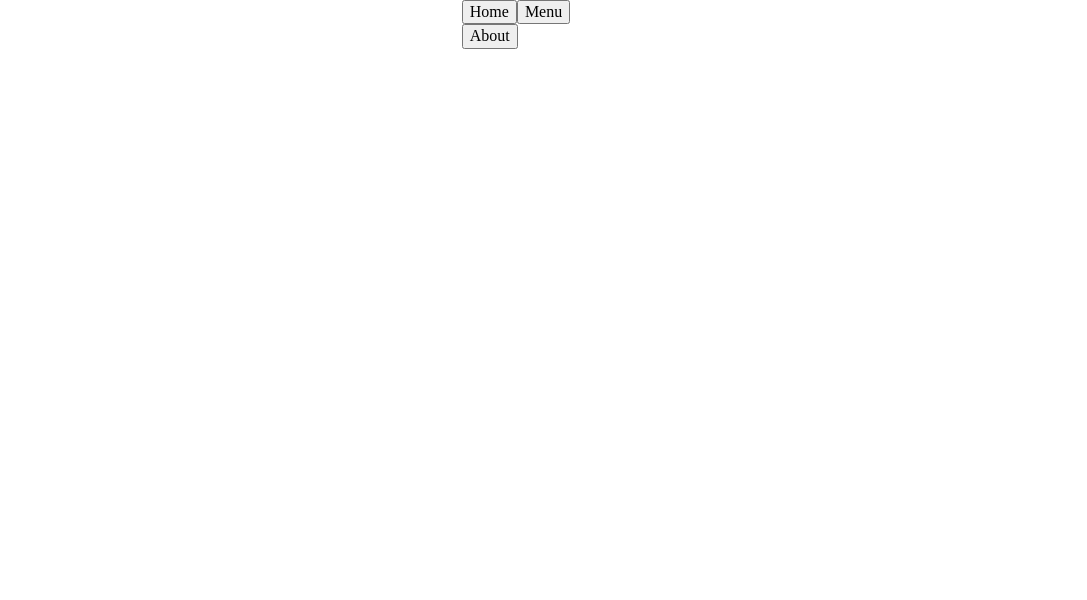
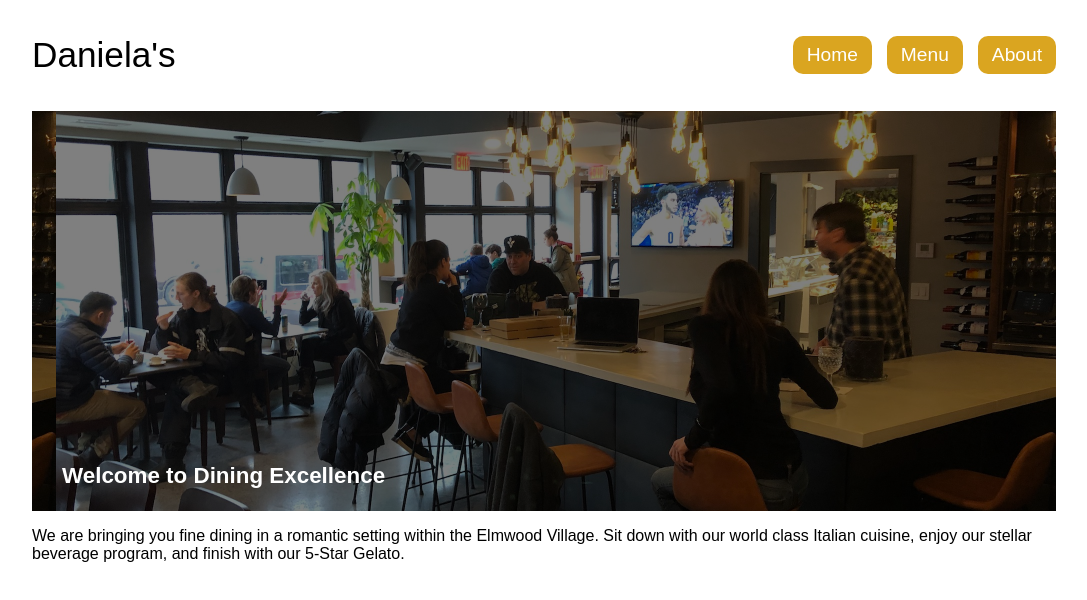
Before and after one commit to kamalypatel/restaurant-page, a website built with webpack: page src/index.html in a window 1280 px wide. Shown: the whole page, without its empty margins (96-1183 px from the left). Built offline with nearby package versions, Linux system fonts and the light colour scheme.

Commit message:
made the home page

```diff
--- a/src/index.html
+++ b/src/index.html
@@ -8,7 +8,6 @@
     <title>Restaurant Page</title>
 </head>
 <body>
-    <header>
     <div id="content" class="content">
 
     </div>
--- a/src/index.js
+++ b/src/index.js
@@ -5,23 +5,56 @@ const content = document.querySelector('#content')
 
 content.classList.add('content')
 
-const navbar = document.createElement('nav')
+const navBar = document.createElement('nav')
 
-navbar.classList.add('navbar')
+navBar.classList.add('navBar')
+
+const logoName = document.createElement('p')
+
+logoName.innerText = "Daniela's"
+logoName.classList.add('logoName')
+
+navBar.appendChild(logoName)
+
+const navButtons = document.createElement('div')
+navButtons.classList.add('navButtons')
 
 for (let i = 1; i <= 3; i++) {
-    const navbutton = document.createElement('button')
+    const navButton = document.createElement('button')
 
-    navbutton.setAttribute('type', 'button')
-    navbutton.classList.add('navbutton')
+    navButton.setAttribute('type', 'button')
+    navButton.classList.add('navButton')
     if (i == 1) {
-        navbutton.innerText = 'Home'
+        navButton.innerText = 'Home'
     } else if (i == 2) {
-        navbutton.innerText = 'Menu'
+        navButton.innerText = 'Menu'
     } else {
-        navbutton.innerText = 'About'
+        navButton.innerText = 'About'
     }
-    navbar.appendChild(navbutton)
+    navButtons.appendChild(navButton)
 }
 
-content.appendChild(navbar)
+navBar.appendChild(navButtons)
+content.appendChild(navBar)
+
+const hero = document.createElement('div')
+
+hero.classList.add('hero')
+
+const heroText = document.createElement('p')
+
+heroText.innerText = 'Welcome to Dining Excellence'
+
+heroText.classList.add('heroText')
+
+hero.appendChild(heroText)
+
+content.appendChild(hero)
+
+const description = document.createElement('p')
+
+description.innerText = 'We are bringing you fine dining in a romantic setting within the Elmwood Village. Sit down with our world class Italian cuisine, enjoy our stellar beverage program, and finish with our 5-Star Gelato.'
+
+description.classList.add('description')
+
+content.appendChild(description)
--- a/src/styles.css
+++ b/src/styles.css
@@ -4,6 +4,8 @@ body {
     display: flex;
     flex-direction: row;
     justify-content: center;
+    font-size: 16px;
+    font-family: Arial, Helvetica, sans-serif;
 }
 
 .content {
@@ -12,3 +14,48 @@ body {
     display: flex;
     flex-direction: column;
 }
+
+.navBar {
+    display: flex;
+    flex-direction: row;
+    justify-content: space-between;
+    align-items: center;
+}
+
+.navButtons {
+    display: flex;
+    flex-direction: row;
+    align-items: stretch;
+    gap: 15px;
+}
+
+.navButton {
+    background-color: goldenrod;
+    border-radius: 10px;
+    color: white;
+    border: none;
+    padding: 8px 14px 8px 14px;
+    font-size: 1.2rem;
+}
+
+.logoName {
+    font-size: 2.2rem;
+}
+
+.hero {
+    background-image: linear-gradient(rgba(0, 0, 0, 0.5), rgba(0, 0, 0, 0.5)), url("danielas.jpeg");
+    height: 50%;
+    background-size: 1000px;
+    background-position: 100% 50%;
+    display: flex;
+    flex-direction: row;
+    align-items: end;
+    justify-content: start;
+}
+
+.heroText {
+    color: white;
+    font-size: 1.4rem;
+    font-weight: bold;
+    padding-left: 30px;
+}
```
Also changed, not shown: src/danielas.jpeg (added).
